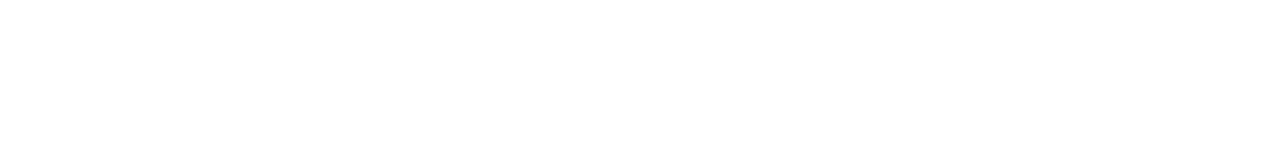
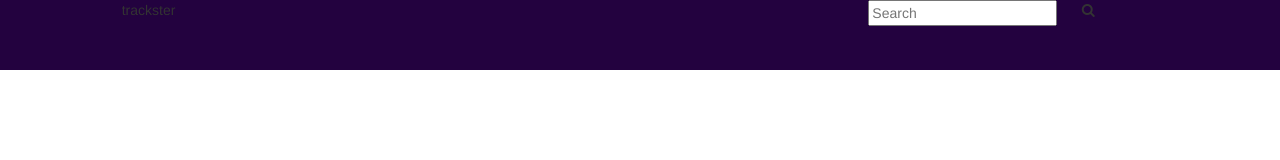
Before and after one commit to liviarett/trackster, a plain HTML site: page index.html in a window 1280 px wide. Drawn offline with nearby package versions, Linux system fonts and the light colour scheme.

Commit message:
header done

```diff
--- a/index.html
+++ b/index.html
@@ -9,12 +9,41 @@
   <link rel="stylesheet" type="text/css" href="https://maxcdn.bootstrapcdn.com/font-awesome/4.7.0/css/font-awesome.min.css">
   <link href="https://maxcdn.bootstrapcdn.com/bootstrap/3.3.7/css/bootstrap.min.css" rel="stylesheet" integrity="sha384-BVYiiSIFeK1dGmJRAkycuHAHRg32OmUcww7on3RYdg4Va+PmSTsz/K68vbdEjh4u" crossorigin="anonymous">
   <link rel="stylesheet" type="text/css" href="./resources/css/style.css">
+</head>
+<body>
+    <header>
+    <div class="container-fluid">
+        <div class="row">
+            <div class="col-xs-1">
+            </div>
+            <div class="col-xs-7">
+                <span class="logo">trackster</span></div>
+            <div class="col-xs-2">
+                <input type="text" placeholder="Search" class="searchbar" />
+            </div>
+            <div class="col-xs-1">
+                <div id="searchbutton"><i class="fa fa-search" aria-hidden="true"></i></div>
+            </div>
+        </div>
+        </div>
+    </header>
+    <!--<header>
+   <nav class="navbar navbar-toggleable-md bg-faded">
+  <div class="container">
+    <a class="navbar-brand" href="#">trackster</a>
+  </div>
+    </nav>
+    </header>
+    <nav class="navbar navbar-toggleable-md bg-faded">
+  <div class="container">
+  </div>
+    </nav>-->
+
+
   <script src="https://code.jquery.com/jquery-3.1.1.min.js"
           integrity="sha256-hVVnYaiADRTO2PzUGmuLJr8BLUSjGIZsDYGmIJLv2b8="
           crossorigin="anonymous"></script>
   <script type="text/javascript" src="./resources/js/trackster.js"></script>
   <script type="text/javascript" src="./resources/js/tests.js"></script>
-</head>
-<body>
 </body>
 </html>
--- a/resources/css/style.css
+++ b/resources/css/style.css
@@ -1,3 +1,14 @@
 /*
   Custom styles for Trackster App
 */
+
+header {
+    height: 7rem;
+    background-color: rgb(35, 2, 63);
+    padding: 0;
+    margin: 0;
+}
+
+.nav {
+    height: 100%;
+}
--- a/resources/js/trackster.js
+++ b/resources/js/trackster.js
@@ -1,3 +1,11 @@
+$('document').ready(function() {
+
+   $('#searchbutton').click(function() {
+       Trackster.searchTracksByTitle($('.searchbar').val());
+   });
+
+});
+
 var Trackster = {};
 
 /*
```
